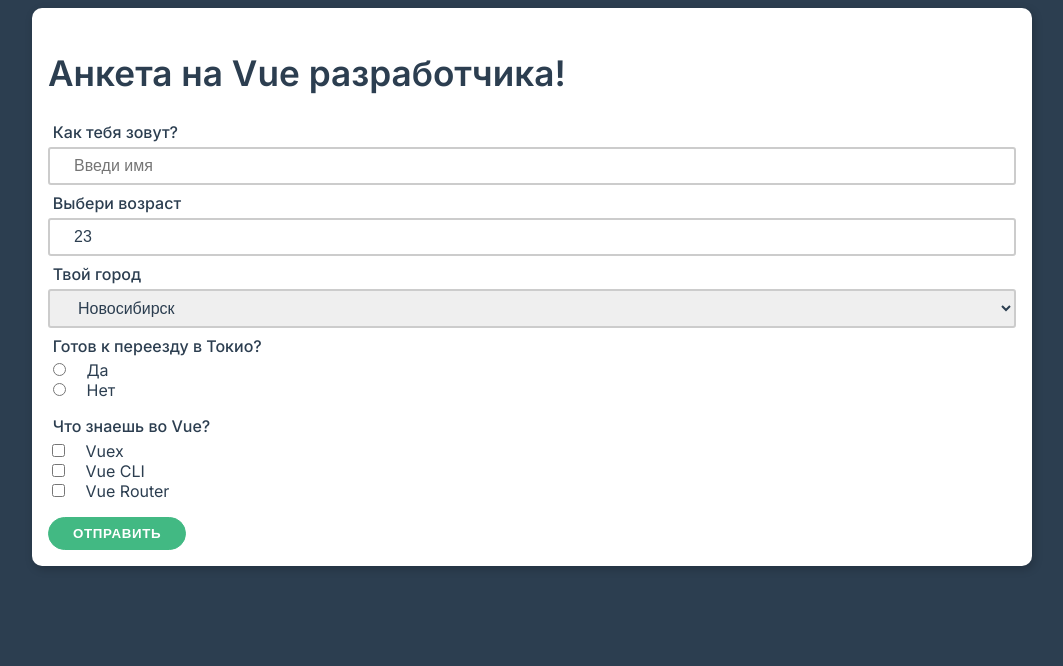
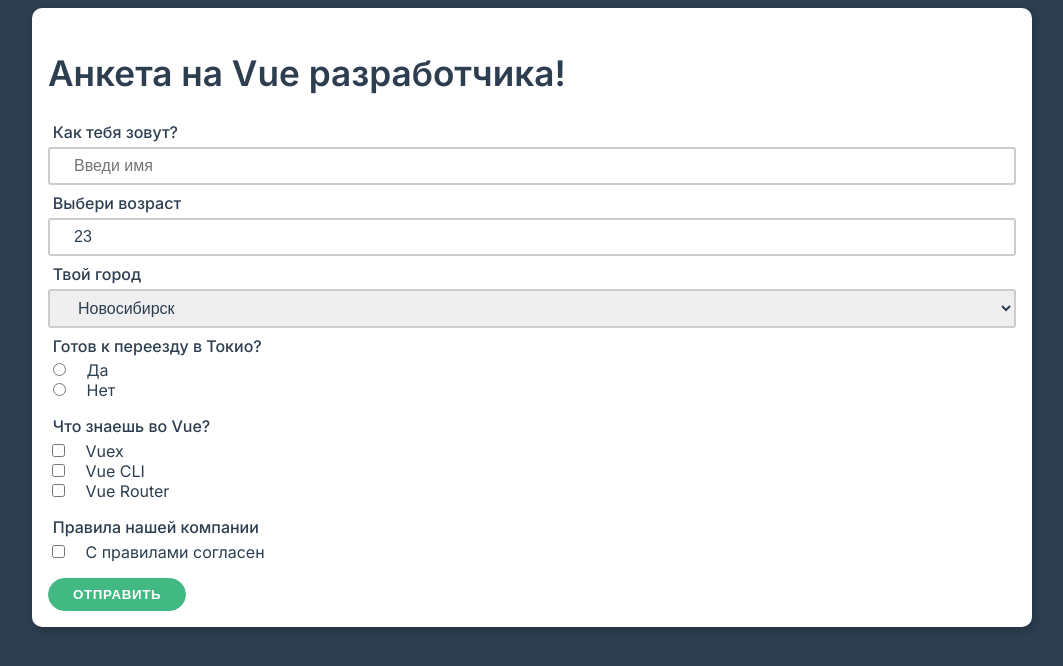
Before and after one commit to glushach/vue-bases, a Vue app in the folder vue-framework/: page / in a window 1280 px wide. Shown: the top 666 px of the page, without its empty margins (108-1171 px from the left). Built offline with nearby package versions, Linux system fonts and the light colour scheme.

Commit message:
feat: use radiobutton and checkbox

```diff
--- a/vue-framework/src/App.vue
+++ b/vue-framework/src/App.vue
@@ -35,24 +35,31 @@
       <div class="form-checkbox">
         <span class="label">Готов к переезду в Токио?</span>
         <div class="checkbox">
-          <label><input type="radio" name="trip"/> Да</label>
+          <label><input type="radio" v-model="relocate" name="trip" value="yes"/> Да</label>
         </div>
 
         <div class="checkbox">
-          <label><input type="radio" name="trip"/> Нет</label>
+          <label><input type="radio" v-model="relocate" name="trip" value="no"/> Нет</label>
         </div>
       </div>
 
       <div class="form-checkbox">
         <span class="label">Что знаешь во Vue?</span>
         <div class="checkbox">
-          <label><input type="checkbox"/> Vuex</label>
+          <label><input type="checkbox" v-model="skills" name="skills" value="vuex"/> Vuex</label>
         </div>
         <div class="checkbox">
-          <label><input type="checkbox"/> Vue CLI</label>
+          <label><input type="checkbox" v-model="skills" name="skills" value="cli"/> Vue CLI</label>
         </div>
         <div class="checkbox">
-          <label><input type="checkbox"/> Vue Router</label>
+          <label><input type="checkbox" v-model="skills" name="skills" value="router"/> Vue Router</label>
+        </div>
+      </div>
+
+      <div class="form-checkbox">
+        <span class="label">Правила нашей компании</span>
+        <div class="checkbox">
+          <label><input type="checkbox" v-model="agree"/> С правилами согласен</label>
         </div>
       </div>
 
@@ -67,7 +74,10 @@
       return {
         name: '',
         age: 23,
-        city: 'nsk'
+        city: 'nsk',
+        relocate: null,
+        skills: [],
+        agree: false
       }
     },
     methods: {
@@ -76,6 +86,9 @@
         console.log('Name:', this.name)
         console.log('Age:', this.age)
         console.log('City:', this.city)
+        console.log('To Tokyo:', this.relocate)
+        console.log('Skills:', this.skills)
+        console.log('Agree:', this.agree)
         console.groupEnd()
       }
     }
```
